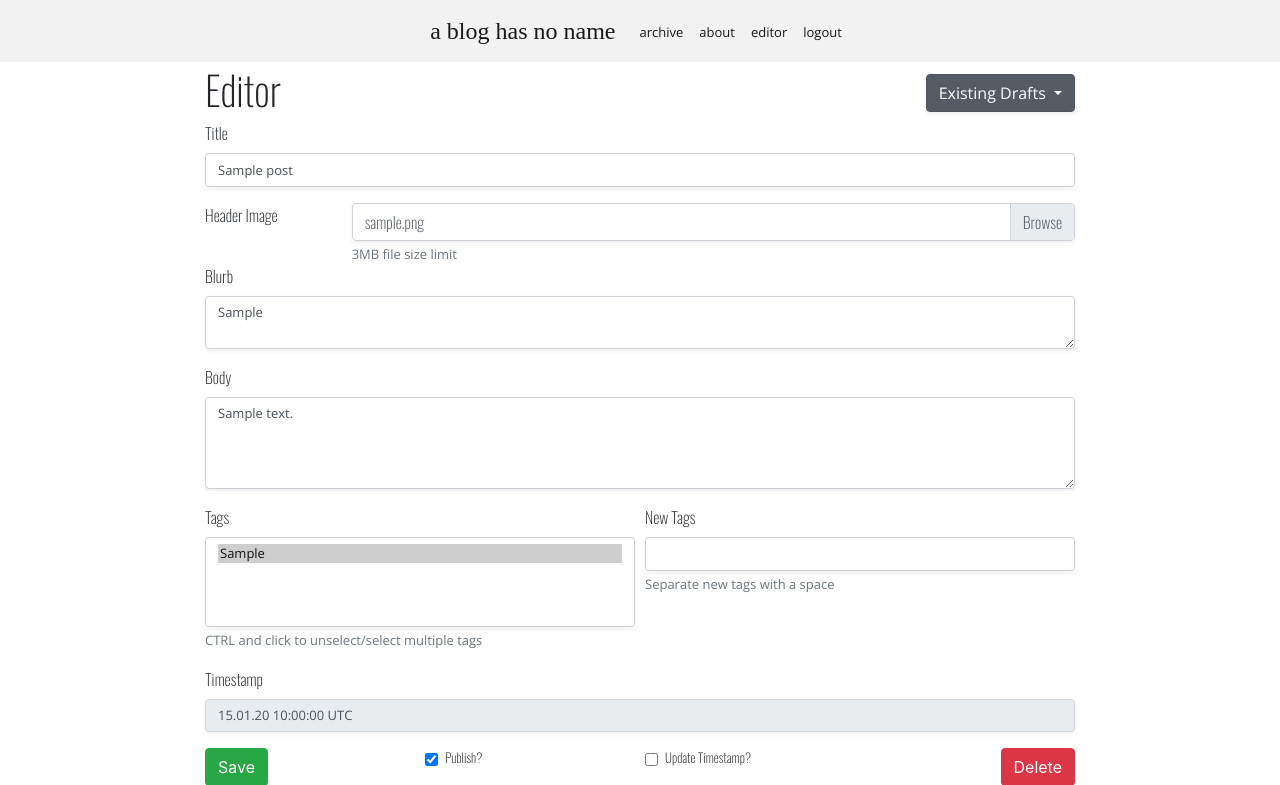
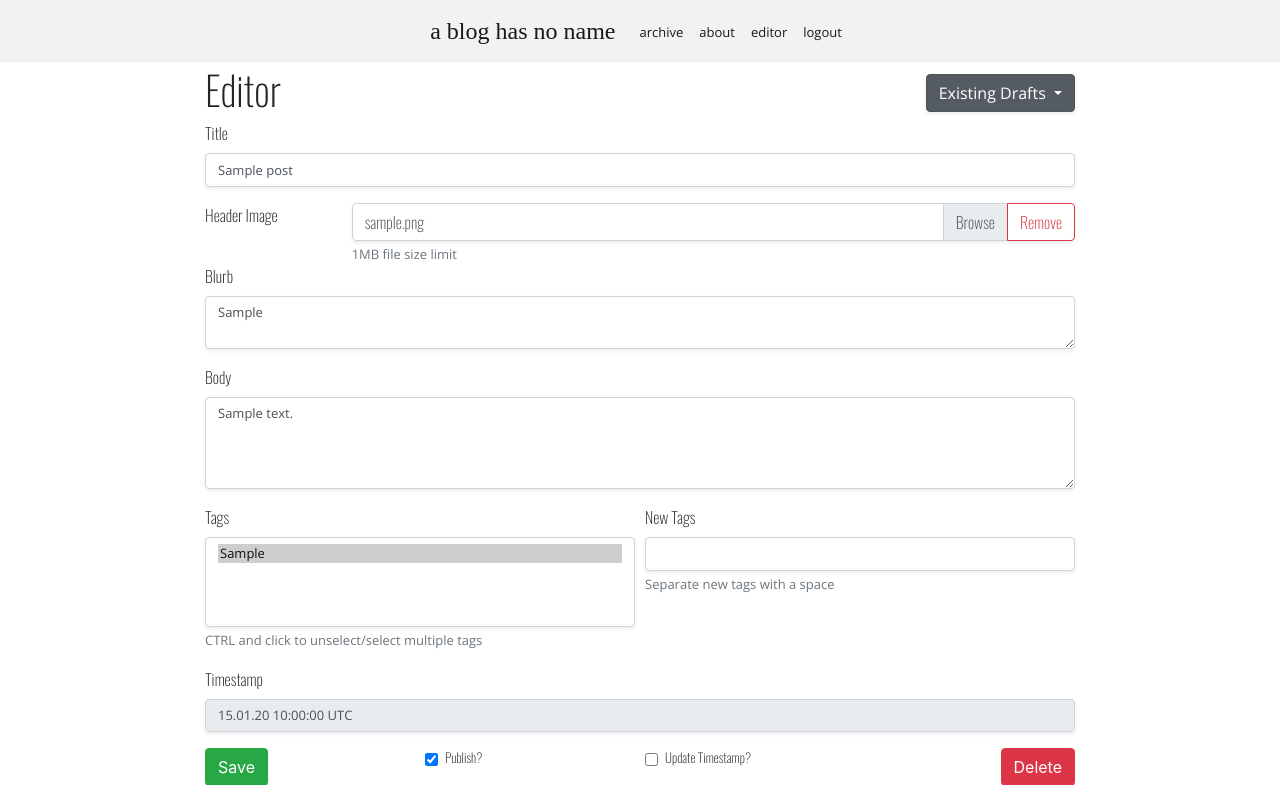
Before and after one commit to magicaljellybeans/blog, a Flask app: a page that uses app/templates/editor.html in a window 1280 px wide. Shown: the top 785 px of the page. Run offline with Flask 2, Linux system fonts and the light colour scheme; a user stored in the database is signed in; tables that the repository leaves empty hold one stand-in row (values such as "Sample post"); some libraries are stand-ins or nearby versions; some web fonts are replaced.

Commit message:
custom file input updates when new file selected

```diff
--- a/app/forms.py
+++ b/app/forms.py
@@ -12,7 +12,7 @@ class LoginForm(FlaskForm):
 
 class EditorForm(FlaskForm):
     title = StringField('Title', validators=[DataRequired(), Length(min=1, max=250)])
-    image = FileField('Header Image', validators=[FileAllowed(app.config['ALLOWED_EXTENSIONS'])], description="3MB file size limit.")
+    image = FileField('Header Image', validators=[FileAllowed(app.config['ALLOWED_EXTENSIONS'])])
     blurb = TextAreaField('Blurb', validators=[Length(max=200)])
     body = PageDownField('Body', validators=[DataRequired()])
     tags = SelectMultipleField('Tags', coerce=int, description="CTRL and click to unselect/select multiple tags")
--- a/app/routes.py
+++ b/app/routes.py
@@ -105,8 +105,9 @@ def editor(slug=None):
         # generate slug for new posts
         if not post.slug:
             post.save()
+        #raise
         # header image save
-        if form.image.data and form.image.data.filename is not post.image:
+        if form.image.data is not post.image:
             # remove old image
             if post.image:
                 os.remove(os.path.join(app.config['UPLOAD_FOLDER'], post.image))
@@ -117,6 +118,7 @@ def editor(slug=None):
             filename = f"{post.slug}.{version}.{extension}"
             file.save(os.path.join(app.config['UPLOAD_FOLDER'],filename))
             post.image = filename
+
         # empty tags list then add highlighted choices
         post.tags = []
         for id in form.tags.data:
--- a/app/static/styles.css
+++ b/app/static/styles.css
@@ -28,7 +28,7 @@ a {
 }
 
 .oswald,
-h1, h2, h3, h4, h5, h6, label {
+h1, h2, h3, h4, h5, h6, label, button {
     font-family: Oswald;
 }
 
--- a/app/templates/bootstrap.html
+++ b/app/templates/bootstrap.html
@@ -20,5 +20,6 @@
 
         <!-- Optional JavaScript -->
         {{ bootstrap.load_js() }}
+        {% block script %}{% endblock %}
     </body>
 </html>
--- a/app/templates/editor.html
+++ b/app/templates/editor.html
@@ -10,7 +10,6 @@
     <div class="col-sm-12">
         <div class="d-flex">
         <h1 class="mr-auto">Editor</h1>
-
         <div class="dropdown show align-self-center shadow-sm">
             <a class="btn btn-secondary dropdown-toggle" href="#" role="button" id="dropdownMenuLink" data-toggle="dropdown" aria-haspopup="true" aria-expanded="false">
             Existing Drafts
@@ -32,13 +31,20 @@
                 <label class="form-control-label" for="image">Header Image</label>
                 </div>
                 <div class="col-sm-10">
-                <div class="custom-file shadow-sm">
+                <div class="input-group shadow-sm">
+                <div class="custom-file">
                     <input class="custom-file-input" id="image" name="image" title=" " type="file">
-                    <label class="custom-file-label form-control-label" for="image">{{ form.image.data }}</label>
+                    <label class="custom-file-label form-control-label" for="image" id="label">{{ form.image.data }}</label>
+                </div>
+                {% if form.image.data %}
+                <div class="input-group-append">
+                    <button class="btn btn-outline-danger" type="button" id="button">Remove</button>
+                </div>
+                {% endif %}
                 </div>
                 </div>
                 <div class="offset-sm-2 col-sm-10">
-                    <small class="form-text text-muted">3MB file size limit</small>
+                    <small class="form-text text-muted">1MB file size limit</small>
                 </div>
             </div>
             {{ render_field(form.blurb, class="shadow-sm form-control", placeholder="Add an optional blurb", rows="2") }}
@@ -82,3 +88,17 @@
     </div>
 </div>
 {% endblock %}
+
+{% block script %}
+<script>
+    $('#button').on('click', function() {
+        $('#image').val('');
+    });
+
+    $('#image').change(function(e){
+        let filename = e.target.files[0].name;
+        $('#label').html(filename);
+    });
+
+</script>
+{% endblock %}
--- a/config.py
+++ b/config.py
@@ -21,4 +21,4 @@ class Config(object):
 
     UPLOAD_FOLDER = 'app/static/images/'
     ALLOWED_EXTENSIONS = ['png', 'jpg', 'jpeg', 'gif', 'bmp']
-    MAX_CONTENT_LENGTH = 3 * 1024 * 1024
+    MAX_CONTENT_LENGTH = 1 * 1024 * 1024
```
Also changed, not shown: app/templates/archive.html (+16 -5 lines).
